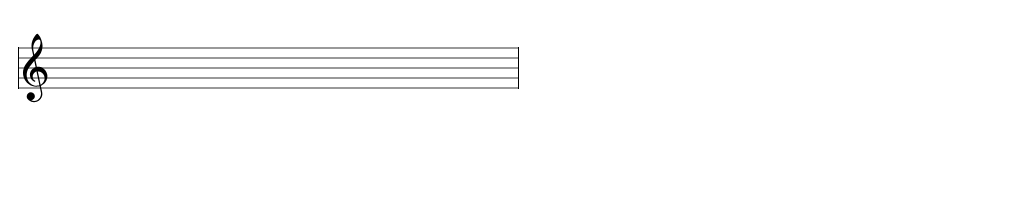
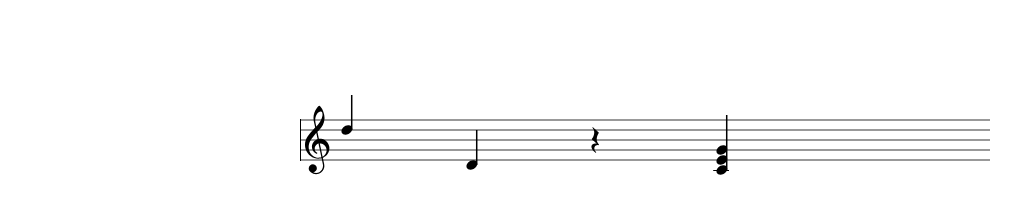
Before and after one commit to bradkaiser/composer, a plain HTML site: page TestVexFlow.html in a window 1280 px wide. Shown: the whole page, without its empty margins (0-1035 px from the left). Drawn offline with Linux system fonts and the light colour scheme.

Commit message:
Making an abstraction layer for easier creation of notes

```diff
--- a/TestVexFlow.html
+++ b/TestVexFlow.html
@@ -2,19 +2,22 @@
 <html xmlns="http://www.w3.org/1999/xhtml">
 <head>
 <meta http-equiv="Content-Type" content="text/html; charset=UTF-8" />
-<title>Untitled Document</title>
+<title>Musical Fun</title>
 
 <script src="js/jquery-1.10.2.min.js"></script>
 <script src="js/vexflow-min.js"></script>
+<script src="js/note.js"></script>
+<script src="js/bar.js"></script>
+
+<link rel="stylesheet" type="text/css" href="css/main.css">
 
 
 </head>
 <body>
 
-<div style="margin:0 auto">
-  <canvas id="canvas" style="margin:0 auto;" width="700" height="100"></canvas>
-  </div>
-
+<div style=" margin:0 auto; width:60%; height:80%; margin-top:80px;">
+  <canvas id="canvas" width="700" height="900"></canvas>
+</div>
 
 <script>
 var canvas = document.getElementById("canvas");
@@ -22,8 +25,44 @@ var canvas = document.getElementById("canvas");
     Vex.Flow.Renderer.Backends.CANVAS);
 
   var ctx = renderer.getContext();
-  var stave = new Vex.Flow.Stave(10, 0, 500);
+  var stave = new Vex.Flow.Stave(10, 0, 800);
   stave.addClef("treble").setContext(ctx).draw();
+
+	var note1 = new Note("c","4","q");
+	note1.setKey("d","5");
+
+  // Create the notes
+  var notes = [
+    // A quarter-note C.
+    note1.note,
+
+    // A quarter-note D.
+    new Vex.Flow.StaveNote({ keys: ["d/4"], duration: "q" }),
+
+    // A quarter-note rest. Note that the key (b/4) specifies the vertical
+    // position of the rest.
+    new Vex.Flow.StaveNote({ keys: ["b/4"], duration: "qr" }),
+
+    // A C-Major chord.
+    new Vex.Flow.StaveNote({ keys: ["c/4", "e/4", "g/4"], duration: "q" })
+  ];
+
+  // Create a voice in 4/4
+  var voice = new Vex.Flow.Voice({
+    num_beats: 4,
+    beat_value: 4,
+    resolution: Vex.Flow.RESOLUTION
+  });
+
+  // Add notes to voice
+  voice.addTickables(notes);
+
+  // Format and justify the notes to 500 pixels
+  var formatter = new Vex.Flow.Formatter().
+    joinVoices([voice]).format([voice], 500);
+
+  // Render voice
+  voice.draw(ctx, stave);
 </script>
 
 
--- a/css/main.css
+++ b/css/main.css
@@ -1,10 +1,10 @@
-<!DOCTYPE html PUBLIC "-//W3C//DTD XHTML 1.0 Transitional//EN" "http://www.w3.org/TR/xhtml1/DTD/xhtml1-transitional.dtd">
-<html xmlns="http://www.w3.org/1999/xhtml">
-<head>
-<meta http-equiv="Content-Type" content="text/html; charset=UTF-8" />
-<title>Untitled Document</title>
-</head>
 
-<body>
-</body>
-</html>
+#canvas{
+	padding-left: 0;
+    padding-right: 0;
+    margin-left: auto;
+    margin-right: auto;
+    display: block;
+    width: 700px;
+	height:900px;
+}
--- /dev/null
+++ b/js/bar.js
@@ -0,0 +1,10 @@
+function Bar(){
+	this.notes = new array();
+	this.duration = duration;
+
+
+	function addNote(note){
+
+	}
+
+}
--- /dev/null
+++ b/js/note.js
@@ -0,0 +1,26 @@
+function Note(key, octave, duration){
+	this.key = key + "/" + octave;
+	this.duration = duration;
+	this.note = new Vex.Flow.StaveNote({ keys: [this.key], duration: this.duration });
+
+	this.getKey = getKey;
+	function getKey(){
+
+
+	}
+
+}
+
+Note.prototype.setKey = function(key, octave){
+	this.key = key + "/" + octave;
+	this.note = new Vex.Flow.StaveNote({ keys: [this.key], duration: this.duration });
+}
+
+Note.prototype.setDuration = function(duration){
+	this.duration = duration;
+	this.note = new Vex.Flow.StaveNote({ keys: [this.key], duration: this.duration });
+}
+
+Note.prototype.getDuration = function(){
+	return this.duration;
+}
```
